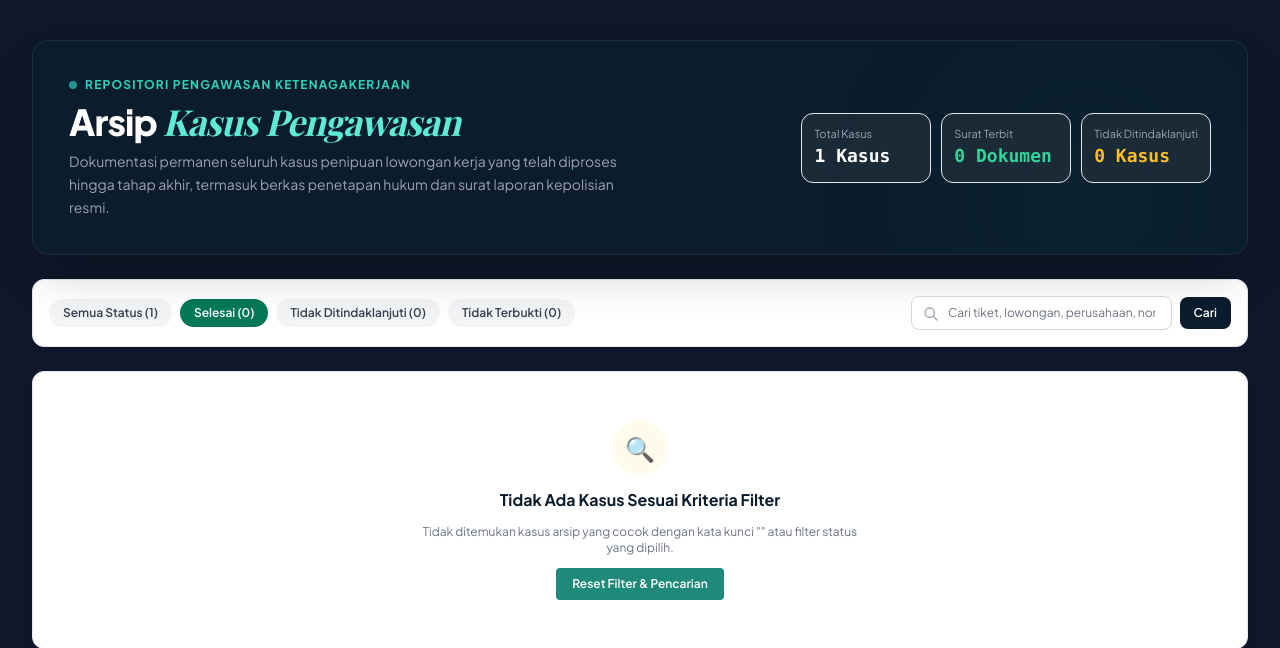
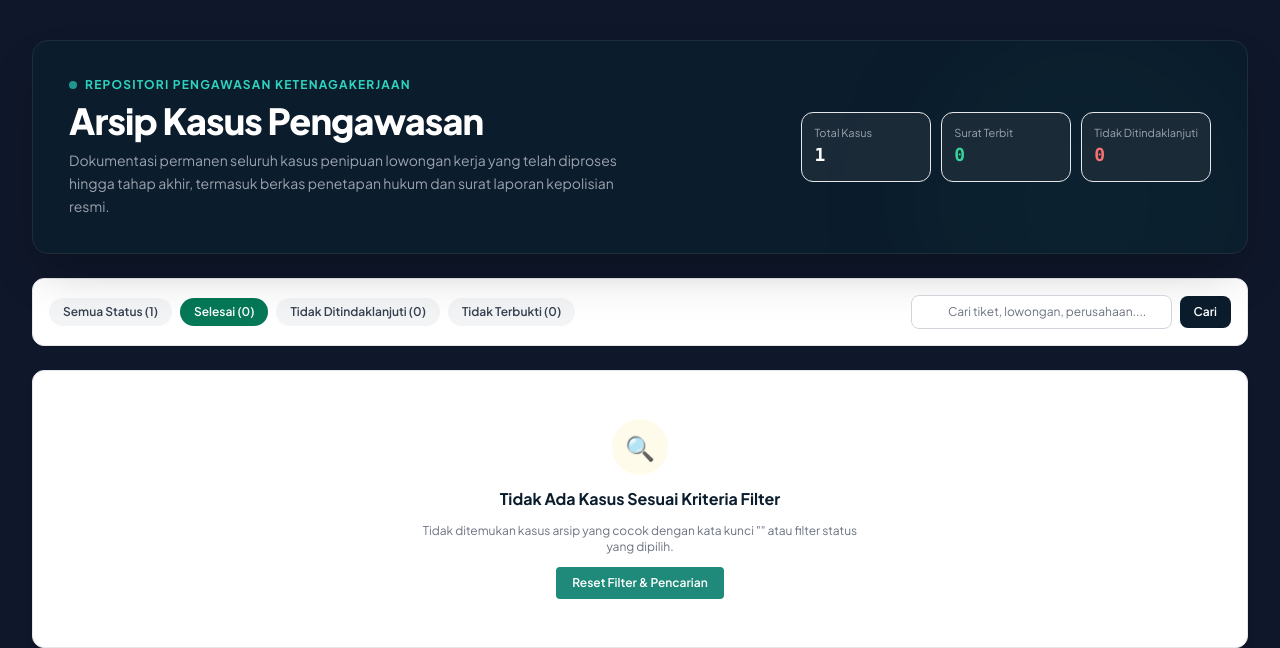
Before and after one commit to AgilePemdigi-2026/LokerLens, a Laravel app: page /arsip-kasus?status=Selesai in a window 1280 px wide. Shown: the part 65-713 px from the top of the page. Run offline with Laravel 12, Linux system fonts and the light colour scheme; a user stored in the database is signed in; tables that the repository leaves empty hold one stand-in row (values such as "Sample post"); style sheets or scripts are compiled from the project's sources; some web fonts are replaced.

Commit message:
Revisi UI/UX Kepala Bidang: warna status, tiket #LKR-8842, judul, tombol, label prioritas dan tanggal

```diff
--- a/web/database/seeders/LokerLensSeeder.php
+++ b/web/database/seeders/LokerLensSeeder.php
@@ -91,7 +91,7 @@ class LokerLensSeeder extends Seeder
             'status_terdaftar' => 'Belum Diverifikasi',
         ]);
 
-        // Perusahaan untuk kasus Kepala Bidang (LKR-2025-0842)
+        // Perusahaan untuk kasus Kepala Bidang (LKR-8842)
         $perusahaan5 = Perusahaan::create([
             'nama_perusahaan'  => 'PT Maju Sejahtera Energi Nusantara',
             'status_terdaftar' => 'Tidak Terdaftar',
@@ -202,13 +202,13 @@ class LokerLensSeeder extends Seeder
         $this->buatKataPemicu($klasifikasi4, ['biaya bpjs' => 26, 'wajib dp' => 20, 'tidak perlu pengalaman' => 11]);
         $this->buatRiwayat($pengaduan4, [[StatusKasus::PerluTinjauan, 'Pengaduan diterima dan klasifikasi dilakukan. Masuk antrean tinjauan Analis.', $diajukan4]]);
 
-        // ─── Kasus Kepala Bidang (LKR-2025-0842, sudah ditinjau Analis) ─
+        // ─── Kasus Kepala Bidang (LKR-8842, sudah ditinjau Analis) ─
         $diajukan5 = $this->waktu(8, 10, 0);
         $ditinjau5 = $this->waktu(4, 15, 10);
         $pengaduan5 = Pengaduan::create([
             'id_lowongan'       => $lowongan5->id_lowongan,
             'id_pengguna'       => $masyarakat->id,
-            'nomor_tiket'       => '#LKR-2025-0842',
+            'nomor_tiket'       => '#LKR-8842',
             'deskripsi_singkat' => 'Staff Administrasi Operasional PT Maju Sejahtera Energi Nusantara',
             'status_pengaduan'  => StatusKasus::MenungguKeputusan,
             'tanggal_pengaduan' => $diajukan5,
--- a/web/resources/views/arsip-kasus/index.blade.php
+++ b/web/resources/views/arsip-kasus/index.blade.php
@@ -14,8 +14,8 @@
                         <span class="w-2 h-2 rounded-full bg-teal-400 animate-pulse"></span>
                         REPOSITORI PENGAWASAN KETENAGAKERJAAN
                     </p>
-                    <h1 class="text-3xl sm:text-4xl font-extrabold tracking-tight leading-tight">
-                        Arsip <span class="font-serif italic text-teal-300">Kasus Pengawasan</span>
+                                        <h1 class="text-3xl sm:text-4xl font-extrabold tracking-tight leading-tight">
+                        Arsip Kasus Pengawasan
                     </h1>
                     <p class="text-sm text-gray-400 mt-2 max-w-xl leading-relaxed">
                         Dokumentasi permanen seluruh kasus penipuan lowongan kerja yang telah diproses hingga tahap akhir,
@@ -27,15 +27,15 @@
                 <div class="grid grid-cols-2 sm:grid-cols-3 gap-2.5 shrink-0 text-xs">
                     <div class="p-3 bg-navy-800/80 rounded-xl border border-navy-700">
                         <span class="text-gray-400 block text-[11px]">Total Kasus</span>
-                        <span class="text-lg font-bold font-mono text-white" data-testid="stat-total-arsip">{{ $totalArsip }} Kasus</span>
+                        <span class="text-lg font-bold font-mono text-white" data-testid="stat-total-arsip">{{ $totalArsip }} </span>
                     </div>
                     <div class="p-3 bg-navy-800/80 rounded-xl border border-navy-700">
                         <span class="text-gray-400 block text-[11px]">Surat Terbit</span>
-                        <span class="text-lg font-bold font-mono text-emerald-400" data-testid="stat-surat-terbit">{{ $jumlahSuratTerbit }} Dokumen</span>
+                        <span class="text-lg font-bold font-mono text-emerald-400" data-testid="stat-surat-terbit">{{ $jumlahSuratTerbit }} </span>
                     </div>
                     <div class="p-3 bg-navy-800/80 rounded-xl border border-navy-700 col-span-2 sm:col-span-1">
                         <span class="text-gray-400 block text-[11px]">Tidak Ditindaklanjuti</span>
-                        <span class="text-lg font-bold font-mono text-amber-400">{{ $jumlahTidakDitindaklanjuti }} Kasus</span>
+                        <span class="text-lg font-bold font-mono text-red-400">{{ $jumlahTidakDitindaklanjuti }} </span>
                     </div>
                 </div>
             </div>
@@ -56,7 +56,7 @@
                     Selesai ({{ $jumlahSelesai }})
                 </a>
                 <a href="{{ route('arsip-kasus.index', array_filter(['status' => \App\Enums\StatusKasus::TidakDitindaklanjuti->value, 'cari' => request('cari')])) }}"
-                   class="px-3.5 py-1.5 rounded-full text-xs font-semibold transition {{ request('status') === \App\Enums\StatusKasus::TidakDitindaklanjuti->value ? 'bg-gray-800 text-white shadow-xs' : 'bg-gray-100 text-gray-700 hover:bg-gray-200' }}">
+                   class="px-3.5 py-1.5 rounded-full text-xs font-semibold transition {{ request('status') === \App\Enums\StatusKasus::TidakDitindaklanjuti->value ? 'bg-red-700 text-white shadow-xs' : 'bg-gray-100 text-gray-700 hover:bg-gray-200' }}">
                     Tidak Ditindaklanjuti ({{ $jumlahTidakDitindaklanjuti }})
                 </a>
                 <a href="{{ route('arsip-kasus.index', array_filter(['status' => \App\Enums\StatusKasus::TidakTerbukti->value, 'cari' => request('cari')])) }}"
@@ -72,8 +72,8 @@
                 @endif
                 <div class="relative flex-1">
                     <input type="text" name="cari" value="{{ request('cari') }}"
-                           placeholder="Cari tiket, lowongan, perusahaan, nomor surat..."
-                           class="w-full pl-9 pr-4 py-2 rounded-control border border-gray-300 text-xs focus:ring-2 focus:ring-teal-500 focus:outline-none">
+                           placeholder="Cari tiket, lowongan, perusahaan...."
+                           class="w-full pl-9 pr-4 py-2 rounded-control border border-gray-300 text-xs text-navy-900 bg-white focus:ring-2 focus:ring-teal-500 focus:outline-none"
                     <svg class="w-4 h-4 text-gray-400 absolute left-3 top-2.5" fill="none" stroke="currentColor" viewBox="0 0 24 24">
                         <path stroke-linecap="round" stroke-linejoin="round" stroke-width="2" d="M21 21l-6-6m2-5a7 7 0 11-14 0 7 7 0 0114 0z"/>
                     </svg>
@@ -145,7 +145,7 @@
                                         </span>
                                         @if($klas)
                                             <span class="text-[11px] text-gray-500 whitespace-nowrap">
-                                                Skor: {{ number_format($klas->confidence_score, 1) }}%
+                                                Skor: {{ number_format($klas->confidence_score, 0) }}%
                                             </span>
                                         @endif
                                     </td>
@@ -158,25 +158,13 @@
                                         </span>
                                     </td>
                                     <td class="py-4 px-4 whitespace-nowrap">
-                                        @if($status === \App\Enums\StatusKasus::Selesai)
-                                            <span class="px-2.5 py-1 rounded-full text-[11px] font-bold bg-emerald-100 text-emerald-800 border border-emerald-300 inline-flex items-center gap-1.5">
-                                                <span class="w-1.5 h-1.5 rounded-full bg-emerald-600"></span>
-                                                {{ $status->value }}
-                                            </span>
-                                        @elseif($status === \App\Enums\StatusKasus::TidakDitindaklanjuti)
-                                            <span class="px-2.5 py-1 rounded-full text-[11px] font-bold bg-gray-100 text-gray-700 border border-gray-300 inline-flex items-center gap-1.5">
-                                                <span class="w-1.5 h-1.5 rounded-full bg-gray-500"></span>
-                                                {{ $status->value }}
-                                            </span>
-                                        @elseif($status === \App\Enums\StatusKasus::TidakTerbukti)
-                                            <span class="px-2.5 py-1 rounded-full text-[11px] font-bold bg-slate-100 text-slate-700 border border-slate-300 inline-flex items-center gap-1.5">
-                                                <span class="w-1.5 h-1.5 rounded-full bg-slate-400"></span>
+                                        @if($status instanceof \App\Enums\StatusKasus)
+                                            <span class="px-2.5 py-1 rounded-full text-[11px] font-bold inline-flex items-center gap-1.5 {{ $status->warnaBadge() }}">
+                                                <span class="w-1.5 h-1.5 rounded-full bg-current"></span>
                                                 {{ $status->value }}
                                             </span>
                                         @else
-                                            <span class="px-2.5 py-1 rounded-full text-[11px] font-bold bg-gray-100 text-gray-700 border border-gray-300 inline-flex items-center">
-                                                {{ $status instanceof \App\Enums\StatusKasus ? $status->value : $status }}
-                                            </span>
+                                            <span class="px-2.5 py-1 rounded-full text-[11px] font-bold bg-gray-100 text-gray-700">{{ $status }}</span>
                                         @endif
                                     </td>
                                     <td class="py-4 px-4">
@@ -200,7 +188,7 @@
                                     <td class="py-4 px-4 text-right whitespace-nowrap">
                                         <a href="{{ route('arsip-kasus.show', $item->id_pengaduan) }}"
                                            class="inline-block whitespace-nowrap px-3 py-1.5 rounded bg-navy-900 hover:bg-navy-800 text-white font-semibold transition text-xs shadow-xs">
-                                            Buka Detail →
+                                            Lihat Detail →
                                         </a>
                                     </td>
                                 </tr>
--- a/web/resources/views/dashboard-kepala-bidang/index.blade.php
+++ b/web/resources/views/dashboard-kepala-bidang/index.blade.php
@@ -128,7 +128,7 @@
                         <p class="text-xs text-gray-500 mt-0.5 truncate">
                             {{ $pengaduan->lowonganKerja->perusahaan->nama_perusahaan ?? '-' }}
                             &middot; {{ $pengaduan->nomor_tiket }}
-                            &middot; {{ $pengaduan->tanggal_pengaduan?->translatedFormat('d M Y') }}
+                           &middot; Dilaporkan {{ $pengaduan->tanggal_pengaduan?->translatedFormat('d M Y') }}
                         </p>
                     </div>
 
@@ -167,7 +167,7 @@
                         <p class="text-xs text-gray-500 mt-0.5 truncate">
                             {{ $pengaduan->lowonganKerja->perusahaan->nama_perusahaan ?? '-' }}
                             &middot; {{ $pengaduan->nomor_tiket }}
-                            &middot; {{ $pengaduan->tanggal_pengaduan?->translatedFormat('d M Y') }}
+                            &middot; Dilaporkan {{ $pengaduan->tanggal_pengaduan?->translatedFormat('d M Y') }}
                         </p>
                     </div>
 
```
Also changed, not shown: docs/laporan_kondisi_bdd.md (+4 -4 lines), web/resources/views/tindak-lanjut/index.blade.php (+15 -8 lines), web/tests/Feature/HalamanSeederTest.php (+2 -2 lines), web/tests/Feature/RiwayatTinjauanTest.php (+12 -12 lines), web/tests/Feature/StatusPengaduanTest.php (+5 -5 lines), web/tests/Feature/WaktuBahasaFormTest.php (+5 -5 lines).
